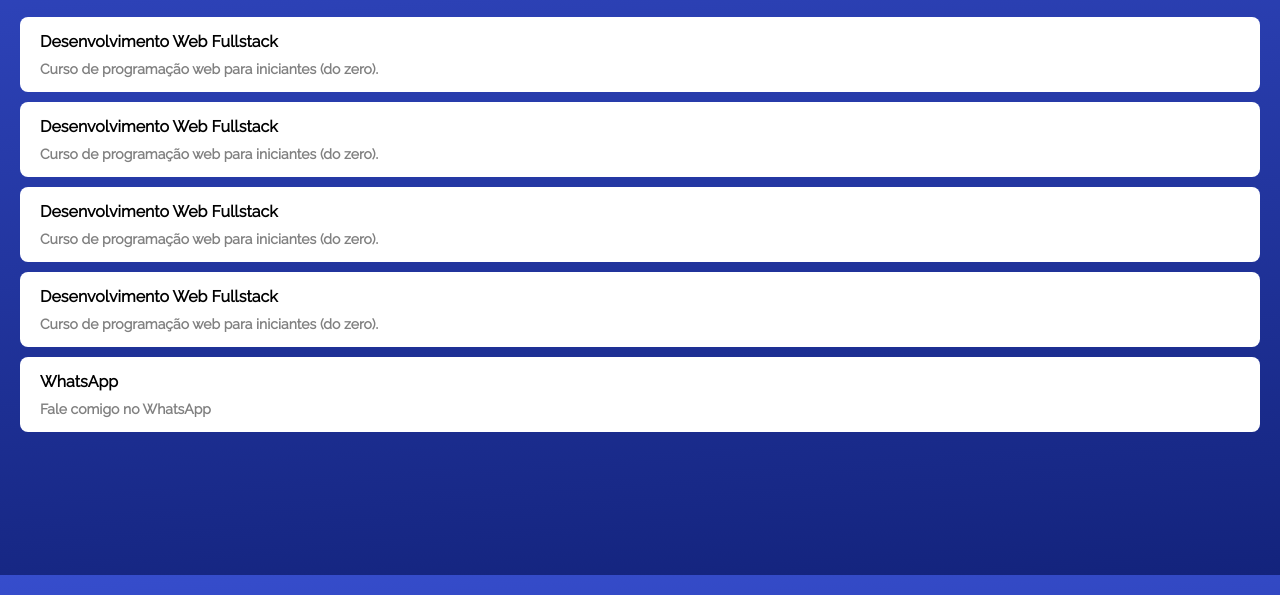
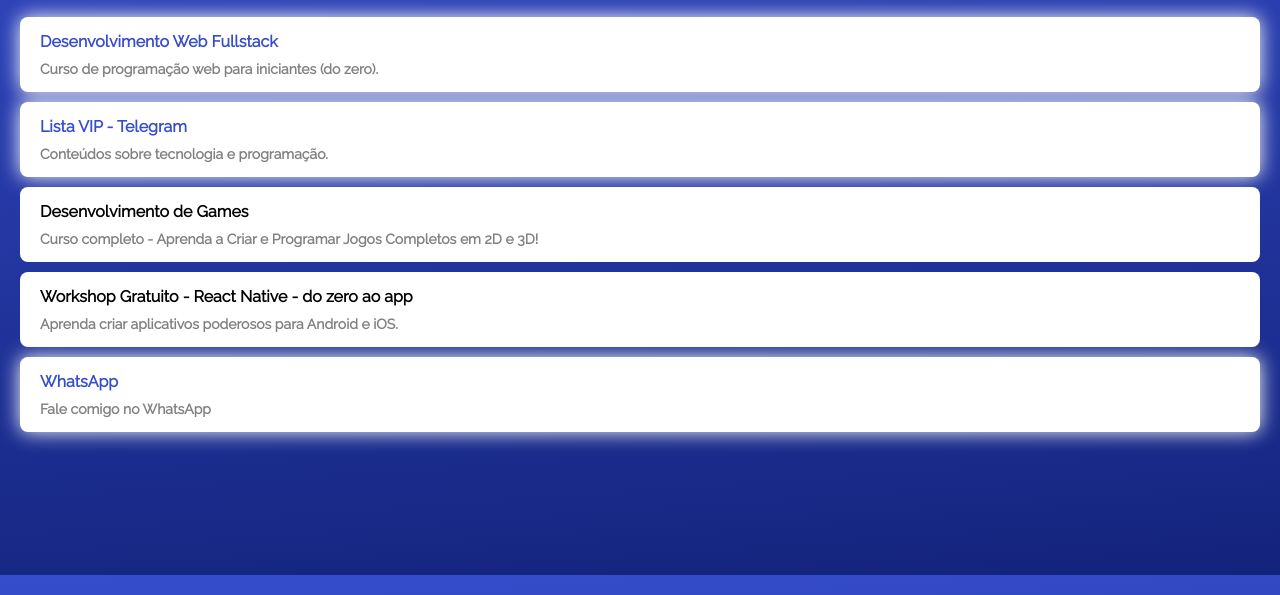
Before and after one commit to gcapistrano/gcapistrano.github.io, a plain HTML site: page index.html in a window 1280 px wide. Shown: the part 225-820 px from the top of the page. Drawn offline with Linux system fonts and the light colour scheme.

Commit message:
Finalizando o tutorial

```diff
--- a/index.html
+++ b/index.html
@@ -57,31 +57,31 @@
 
     <ul class="links-list">
         <li>
-            <a href="#">
+            <a href="https://www.thiago-medeiros.com/formacao-fullstack-javascript/" class="active">
                 Desenvolvimento Web Fullstack
                 <span>Curso de programação web para iniciantes (do zero).</span>
             </a>
         </li>
         <li>
-            <a href="#">
-                Desenvolvimento Web Fullstack
-                <span>Curso de programação web para iniciantes (do zero).</span>
+            <a href="https://t.me/lista_vip_thiago" class="active">
+                Lista VIP - Telegram
+                <span>Conteúdos sobre tecnologia e programação.</span>
             </a>
         </li>
         <li>
             <a href="#">
-                Desenvolvimento Web Fullstack
-                <span>Curso de programação web para iniciantes (do zero).</span>
+                Desenvolvimento de Games
+                <span>Curso completo - Aprenda a Criar e Programar Jogos Completos em 2D e 3D!</span>
             </a>
         </li>
         <li>
             <a href="#">
-                Desenvolvimento Web Fullstack
-                <span>Curso de programação web para iniciantes (do zero).</span>
+                Workshop Gratuito - React Native - do zero ao app
+                <span>Aprenda criar aplicativos poderosos para Android e iOS.</span>
             </a>
         </li>
         <li>
-            <a href="https://wa.me/5519994664848">
+            <a href="https://wa.me/351910071326" class="active">
                 WhatsApp
                 <span>Fale comigo no WhatsApp</span>
             </a>
```
